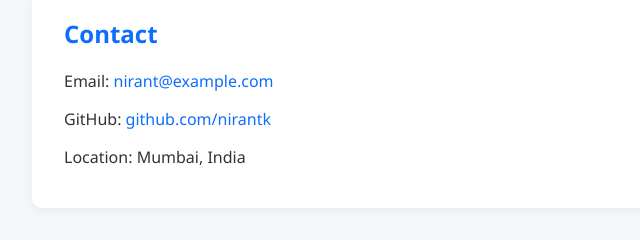
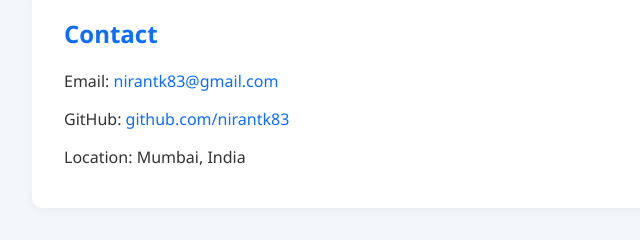
Before and after one commit to nirantk83/my-website, a plain HTML site: page index.html in a window 1280 px wide. Shown: the part 1118-1358 px from the top of the page, 158-798 px from the left. Drawn offline with Linux system fonts and the light colour scheme.

Commit message:
Update index.html

```diff
--- a/index.html
+++ b/index.html
@@ -131,8 +131,8 @@
 
     <div class="card">
       <h2>Contact</h2>
-      <p>Email: <a href="mailto:nirant@example.com">nirant@example.com</a></p>
-      <p>GitHub: <a href="https://github.com/nirantk" target="_blank">github.com/nirantk</a></p>
+      <p>Email: <a href="mailto:nirantk83@gmail.com">nirantk83@gmail.com</a></p>
+      <p>GitHub: <a href="https://github.com/nirantk83" target="_blank">github.com/nirantk83</a></p>
       <p>Location: Mumbai, India</p>
     </div>
   </section>
```
